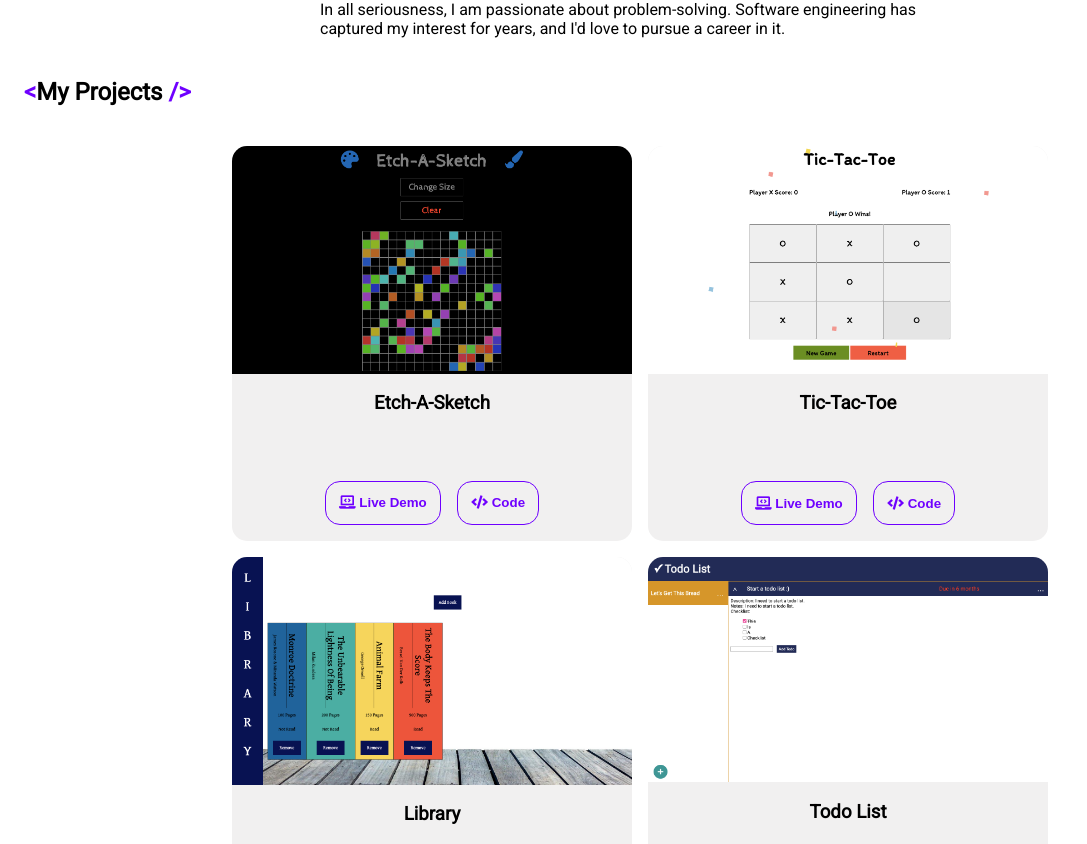
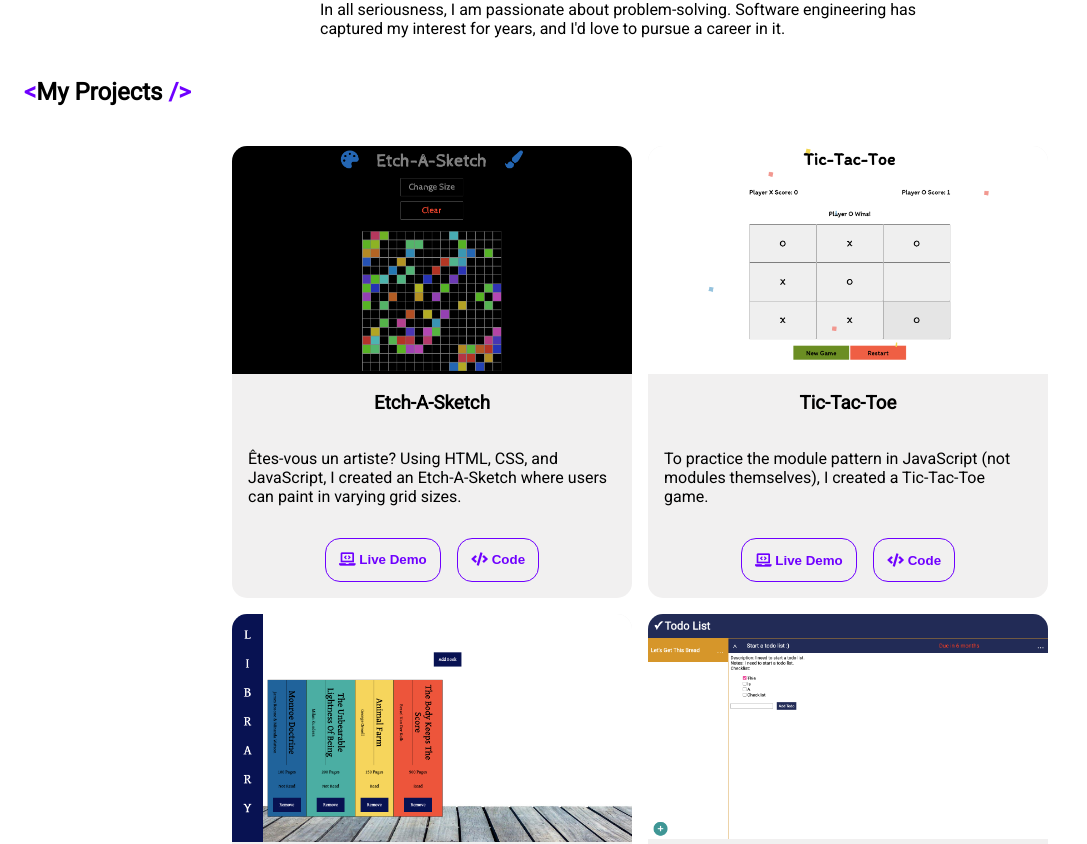
Before and after one commit to lindsaysofia/personal-website, a React (Create React App) app: page / in a window 1280 px wide. Shown: the part 964-1808 px from the top of the page, without its empty margins (0-1087 px from the left). Built offline with nearby package versions, Linux system fonts and the light colour scheme.

Commit message:
add descriptions to projects

```diff
--- a/src/components/Home.js
+++ b/src/components/Home.js
@@ -35,7 +35,7 @@ function Home() {
           }, 20000);
        }
        // check if dataText[i] exists
-      if (i < dataText[i].length) {
+      if (dataText[i] && i < dataText[i].length) {
         // text exists! start typewriter animation
        typeWriter(dataText[i], 0, function(){
          // after callback (and whole text has been animated), start next text
--- a/src/components/ProjectTile.js
+++ b/src/components/ProjectTile.js
@@ -9,7 +9,7 @@ function ProjectTile(props) {
         alt=""
       />
       <h3>{project.name}</h3>
-      <p>{project.description}</p>
+      <p className="ProjectTile-description">{project.description}</p>
       <div className="ProjectTile-buttons">
         <a href={`${githubDemo}${project.project}`} target="_blank" rel="noreferrer">
           <button>
--- a/src/styles/Home.css
+++ b/src/styles/Home.css
@@ -18,6 +18,7 @@
   font-size: 3em;
   font-weight: bold;
   max-width: fit-content;
+  text-align: center;
 }
 
 .Home span {
--- a/src/styles/ProjectTile.css
+++ b/src/styles/ProjectTile.css
@@ -1,10 +1,10 @@
 .ProjectTile {
+  position: relative;
   background-color: var(--color-tan);
   color: var(--color-main);
   display: flex;
   flex-direction: column;
   align-items: center;
-  text-transform: capitalize;
   border-radius: 15px;
 }
 
@@ -34,6 +34,14 @@
   border-top-right-radius: 15px;
 }
 
+.ProjectTile-description {
+  box-sizing: border-box;
+  max-width: 400px;
+  padding: 1em;
+  margin: 0;
+  text-transform: none;
+}
+
 .ProjectTile-buttons {
   display: flex;
   flex-flow: row wrap;
```
Also changed, not shown: src/App.js (+2 -1 lines).
